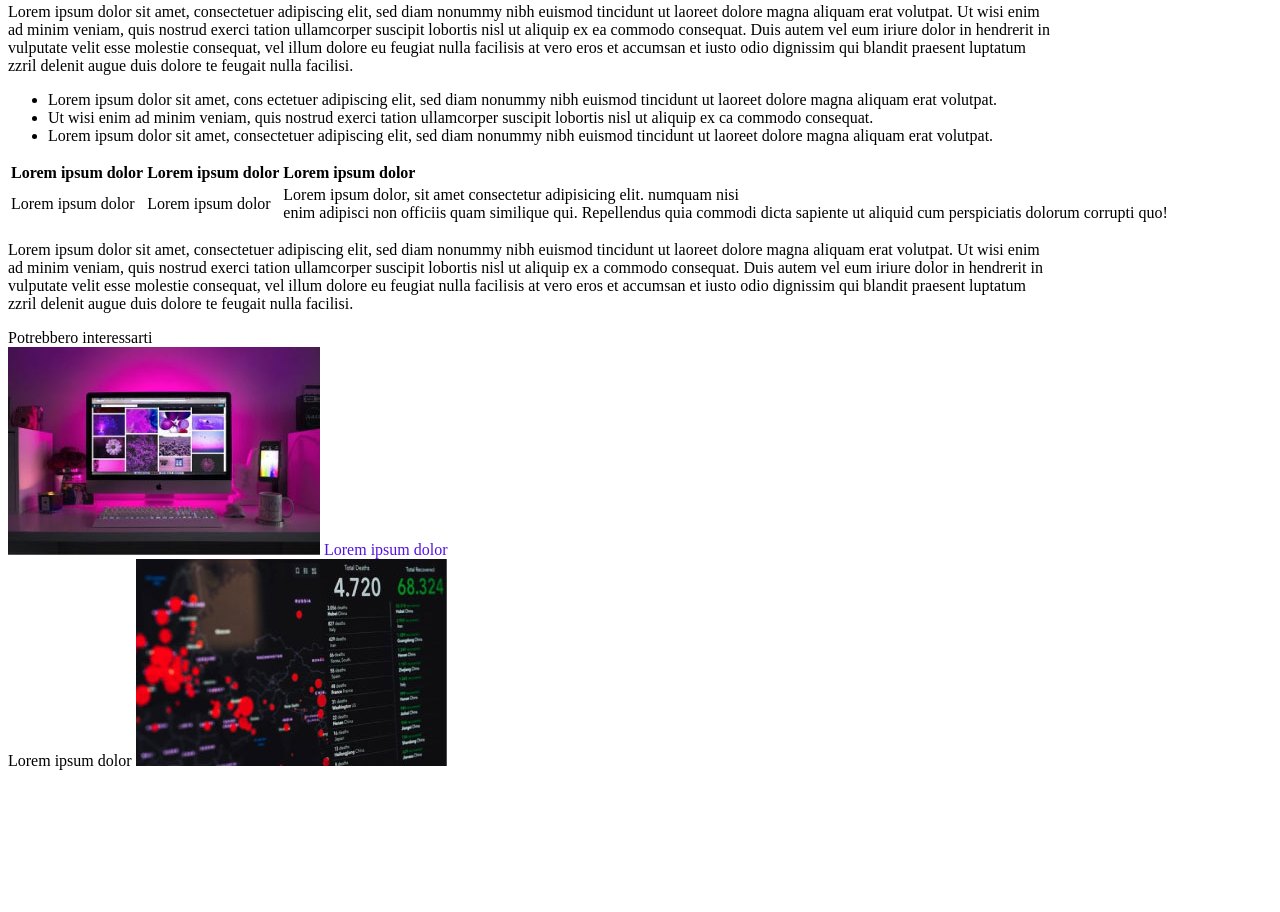
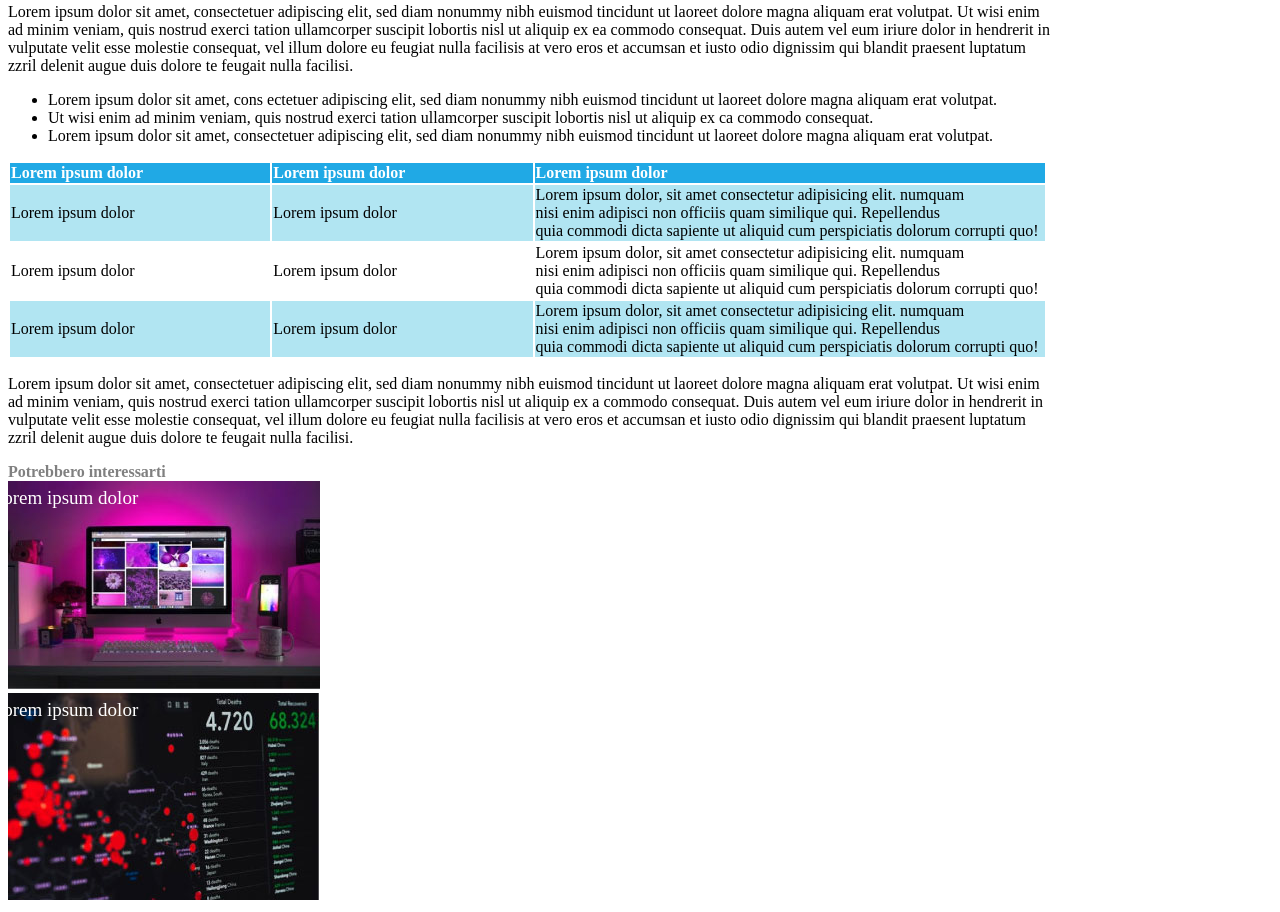
Before and after one commit to albyschianni/html-css-booleaner, a plain HTML site: page index.html in a window 1280 px wide. Shown: the part 930-1842 px from the top of the page. Before the commit the page ends 1708 px from the top, so only its background shows below. Drawn offline with Linux system fonts and the light colour scheme.

Commit message:
aggiunta tabella

```diff
--- a/css/style.css
+++ b/css/style.css
@@ -15,6 +15,30 @@ table{
     text-align: left;
 }
 
+tr th{
+    background-color: #20a9e5;
+    color: white;
+}
+
+tr:nth-child(odd) {
+    background-color: #b1e5f2;
+  }
+
+.suggestion{
+    color: grey;
+}
+
 .primo{
-    color: rgb(84, 17, 227);
+    color: rgb(255, 255, 255);
+    position: relative;
+    text-align: left;
+
+
 }
+.centered {
+    position: absolute;
+    top: 8%;
+    left: 4.5%;
+    transform: translate(-50%, -50%);
+    font-size: 19px;
+  }
--- a/index.html
+++ b/index.html
@@ -62,9 +62,9 @@
             <!-- testa tabella -->
                 <thead>
                     <tr>
-                        <th>Lorem ipsum dolor</th>
-                        <th>Lorem ipsum dolor</th>
-                        <th>Lorem ipsum dolor</th>
+                        <th style="width:25%">Lorem ipsum dolor</th>
+                        <th style="width:25%">Lorem ipsum dolor</th>
+                        <th style="width:49%">Lorem ipsum dolor</th>
                  </tr>
                 </thead>
 
@@ -75,9 +75,27 @@
                         <td>Lorem ipsum dolor</td>
                         <td>Lorem ipsum dolor</td>
                         <td>
-                             Lorem ipsum dolor, sit amet consectetur adipisicing elit.  numquam nisi <br>enim adipisci non officiis quam similique qui. Repellendus quia commodi dicta sapiente ut aliquid cum perspiciatis dolorum corrupti quo!
+                             Lorem ipsum dolor, sit amet consectetur adipisicing elit.  numquam <br> nisi enim adipisci non officiis quam similique qui. Repellendus <br> quia commodi dicta sapiente ut aliquid cum perspiciatis dolorum corrupti quo!
                         </td>
                      </tr>
+
+                     <tr>
+                        <td>Lorem ipsum dolor</td>
+                        <td>Lorem ipsum dolor</td>
+                        <td>
+                             Lorem ipsum dolor, sit amet consectetur adipisicing elit.  numquam <br> nisi enim adipisci non officiis quam similique qui. Repellendus <br> quia commodi dicta sapiente ut aliquid cum perspiciatis dolorum corrupti quo!
+                        </td>
+                     </tr>
+
+                     <tr>
+                        <td>Lorem ipsum dolor</td>
+                        <td>Lorem ipsum dolor</td>
+                        <td>
+                             Lorem ipsum dolor, sit amet consectetur adipisicing elit.  numquam <br> nisi enim adipisci non officiis quam similique qui. Repellendus <br> quia commodi dicta sapiente ut aliquid cum perspiciatis dolorum corrupti quo!
+                        </td>
+                     </tr>
+
+
                 </tbody>
             </table>
          </div>
@@ -86,19 +104,19 @@
             Lorem ipsum dolor sit amet, consectetuer adipiscing elit, sed diam nonummy nibh euismod tincidunt ut laoreet dolore magna aliquam erat volutpat. Ut wisi enim <br>ad minim veniam, quis nostrud exerci tation ullamcorper suscipit lobortis nisl ut aliquip ex a commodo consequat. Duis autem vel eum iriure dolor in hendrerit in <br>vulputate velit esse molestie consequat, vel illum dolore eu feugiat nulla facilisis at vero eros et accumsan et iusto odio dignissim qui blandit praesent luptatum <br>zzril delenit augue duis dolore te feugait nulla facilisi.
         </p>
 
-        <div>
-            Potrebbero interessarti
+        <div class="suggestion">
+           <strong>Potrebbero interessarti</strong>
         </div>
 
         <div class="primo">
-            <img src="img/monitor.jpg" alt="">
-            Lorem ipsum dolor
-        </div>
-        <div class="monitor-2">
-            Lorem ipsum dolor
-            <img src="img/graph.jpg" alt="">
+            <img src="img/monitor.jpg" alt="" >
+            <div class="centered">Lorem ipsum dolor</div>
         </div>
 
+        <div class="primo">
+            <img src="img/graph.jpg" alt="" >
+            <div class="centered">Lorem ipsum dolor</div>
+        </div>
 
     </main>
 
```
